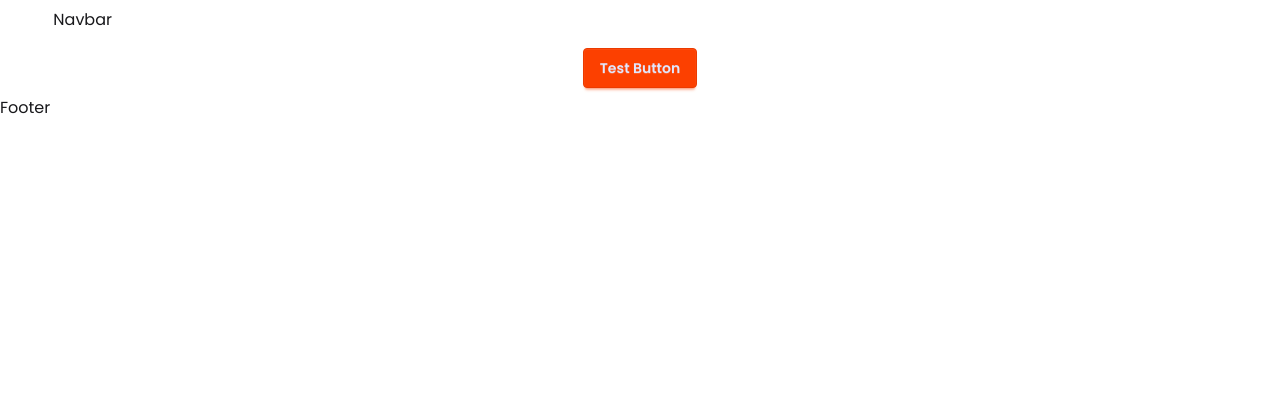
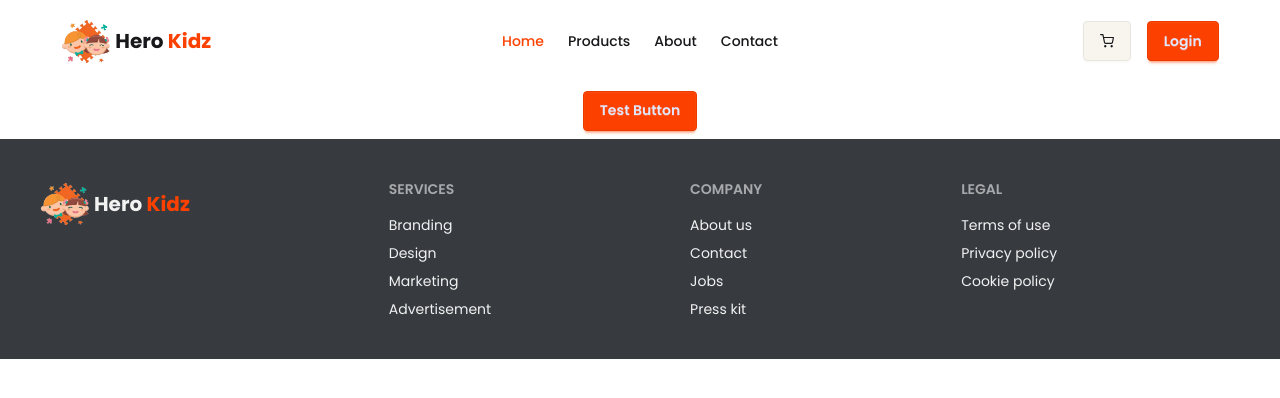
Before and after one commit to tuhin360/hero-kidz, a Next.js app: page / in a window 1280 px wide. Shown: the top 398 px of the page. Built offline with nearby package versions, Linux system fonts and the light colour scheme.

Commit message:
create layout components header, active Links and footer

```diff
--- /dev/null
+++ b/src/components/buttons/NavLink.jsx
@@ -0,0 +1,15 @@
+"use client";
+import Link from "next/link";
+import { usePathname } from "next/navigation";
+import React from "react";
+
+const NavLink = ({ href, children }) => {
+  const path = usePathname();
+  return (
+    <div>
+      <Link className={`${path.startsWith(href) && "text-primary"} font-medium`} href={href}> {children}</Link>
+    </div>
+  );
+};
+
+export default NavLink;
--- a/src/components/layouts/Footer.jsx
+++ b/src/components/layouts/Footer.jsx
@@ -1,11 +1,34 @@
-import React from 'react';
+import React from "react";
+import Logo from "./Logo";
 
 const Footer = () => {
-    return (
-        <div>
-            Footer
-        </div>
-    );
+  return (
+    <div>
+      <div className="footer sm:footer-horizontal bg-neutral text-neutral-content p-10">
+        <Logo />
+        <nav>
+          <h6 className="footer-title">Services</h6>
+          <a className="link link-hover">Branding</a>
+          <a className="link link-hover">Design</a>
+          <a className="link link-hover">Marketing</a>
+          <a className="link link-hover">Advertisement</a>
+        </nav>
+        <nav>
+          <h6 className="footer-title">Company</h6>
+          <a className="link link-hover">About us</a>
+          <a className="link link-hover">Contact</a>
+          <a className="link link-hover">Jobs</a>
+          <a className="link link-hover">Press kit</a>
+        </nav>
+        <nav>
+          <h6 className="footer-title">Legal</h6>
+          <a className="link link-hover">Terms of use</a>
+          <a className="link link-hover">Privacy policy</a>
+          <a className="link link-hover">Cookie policy</a>
+        </nav>
+      </div>
+    </div>
+  );
 };
 
 export default Footer;
--- /dev/null
+++ b/src/components/layouts/Logo.jsx
@@ -0,0 +1,18 @@
+import Image from "next/image";
+import Link from "next/link";
+import React from "react";
+
+const Logo = () => {
+  return (
+    <div>
+      <Link href="/" className="flex items-center gap-1">
+        <Image src={"/assets/logo.png"} alt="logo" width={50} height={40} />
+        <h2 className="text-xl font-bold">
+          Hero <span className="text-primary">Kidz</span>
+        </h2>
+      </Link>
+    </div>
+  );
+};
+
+export default Logo;
--- a/src/components/layouts/Navbar.jsx
+++ b/src/components/layouts/Navbar.jsx
@@ -1,11 +1,71 @@
-import React from 'react';
+import React from "react";
+import Logo from "./Logo";
+import NavLink from "../buttons/NavLink";
+import Link from "next/link";
+import { FiShoppingCart } from "react-icons/fi";
 
 const Navbar = () => {
-    return (
-        <div>
-            Navbar
+  const nav = (
+    <>
+      <li>
+        <NavLink href={"/"}>Home</NavLink>
+      </li>
+      <li>
+        <NavLink href={"/products"}>Products</NavLink>
+      </li>
+      <li>
+        <NavLink href={"/about"}>About</NavLink>
+      </li>
+      <li>
+        <NavLink href={"/contact"}>Contact</NavLink>
+      </li>
+    </>
+  );
+  return (
+    <div>
+      <div className="navbar bg-base-100 ">
+        <div className="navbar-start">
+          <div className="dropdown">
+            <div tabIndex={0} role="button" className="btn btn-ghost lg:hidden">
+              <svg
+                xmlns="http://www.w3.org/2000/svg"
+                className="h-5 w-5"
+                fill="none"
+                viewBox="0 0 24 24"
+                stroke="currentColor"
+              >
+                {" "}
+                <path
+                  strokeLinecap="round"
+                  strokeLinejoin="round"
+                  strokeWidth="2"
+                  d="M4 6h16M4 12h8m-8 6h16"
+                />{" "}
+              </svg>
+            </div>
+            <ul
+              tabIndex="-1"
+              className="menu menu-sm dropdown-content bg-base-100 rounded-box z-1 mt-3 w-52 p-2 shadow"
+            >
+              {nav}
+            </ul>
+          </div>
+          <Logo />
         </div>
-    );
+        <div className="navbar-center hidden lg:flex">
+          <ul className="menu menu-horizontal px-1">{nav}</ul>
+        </div>
+        <div className="navbar-end space-x-4">
+          <Link href={"/cart"} className="btn">
+            <FiShoppingCart />
+          </Link>
+          <Link href="/login" className="btn btn-primary">
+            Login
+          </Link>
+        </div>
+      </div>
+    </div>
+  );
 };
 
 export default Navbar;
```
